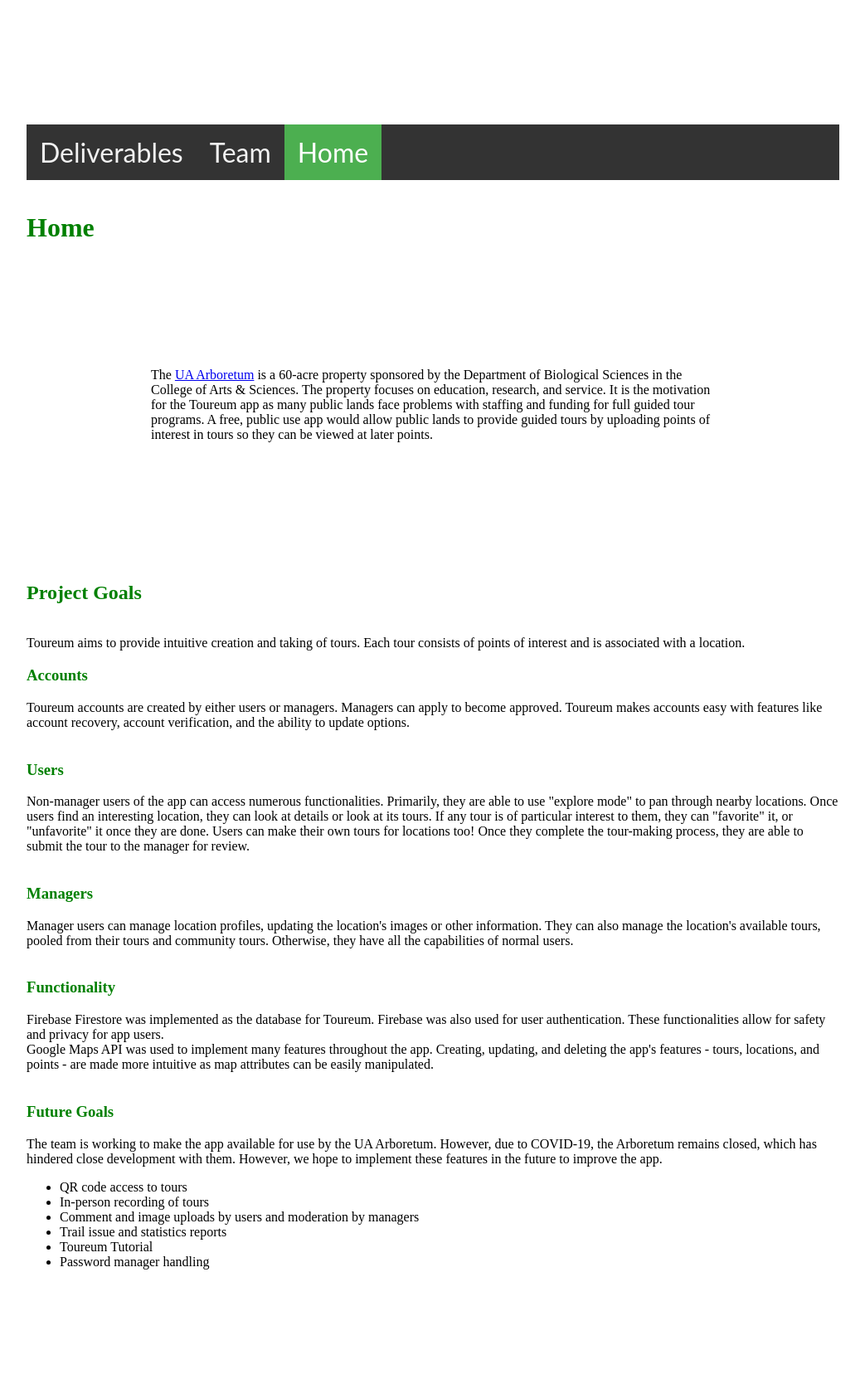
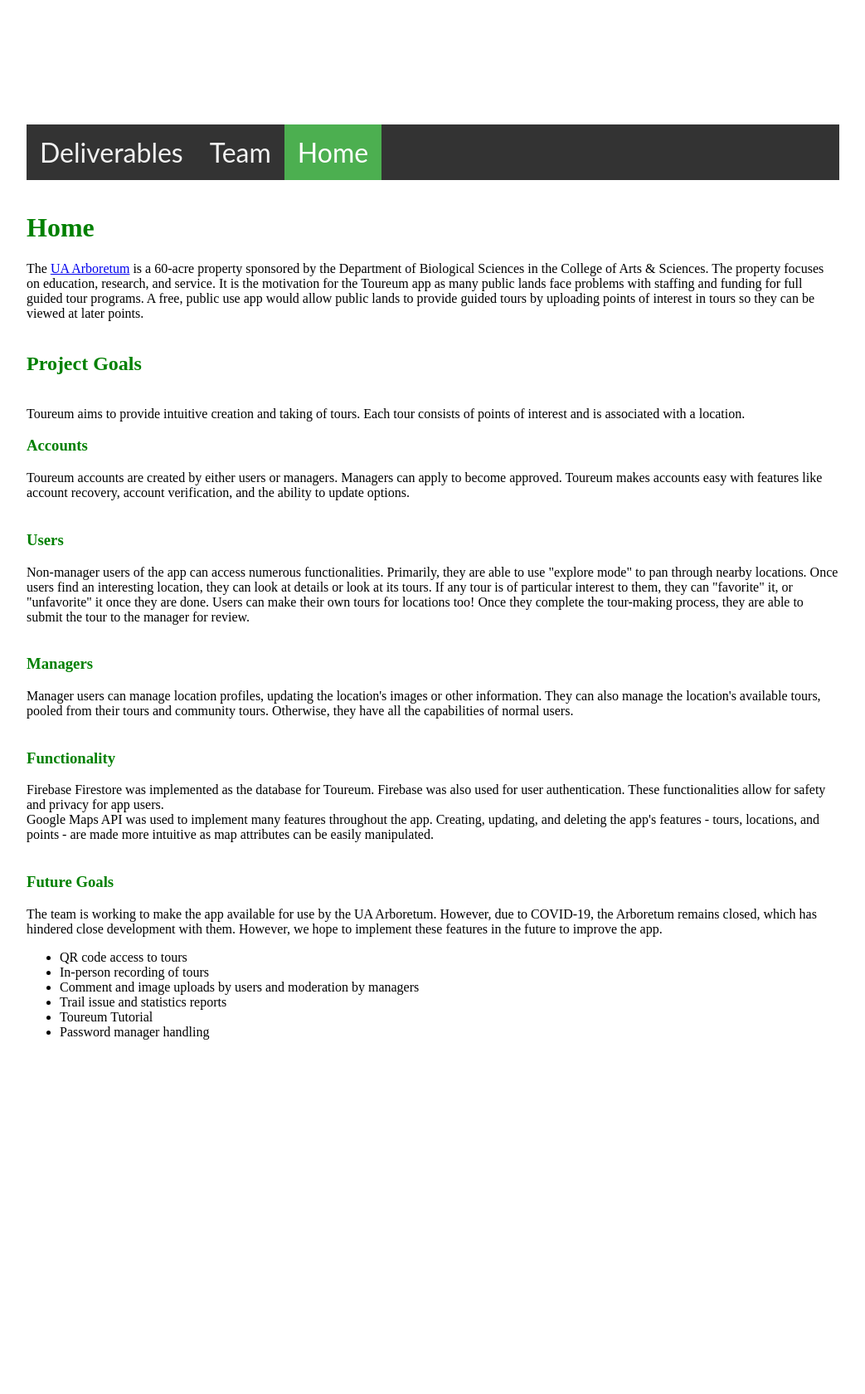
Before and after one commit to lmbrager/CS495Arboretum.github.io, a Jekyll site: the page built from index.html, in a window 1280 px wide. Shown: the whole page at 83% size, without its empty margins (118-1161 px from the left). Built offline with Jekyll 4.4.1, drawn with Linux system fonts in a browser that asks for light colours; after the commit the page ends 1403 px from its top, so only the background shows below that.

Commit message:
Update nav.html

```diff
--- a/_includes/nav.html
+++ b/_includes/nav.html
@@ -22,17 +22,9 @@ a.navbar-brand {
   background-color: #4CAF50;
   color: white;
 }
-body {
-  margin: 0px;
-  padding: 0px;
-}
-p {
-  margin: 150px;
-  padding: 0px;
-}
 </style>
 
-<div class="topnav" style="padding:0px;margin:-ox;font-family:'Lato',sans-serif">
+<div class="topnav" style="padding:0px;font-family:'Lato',sans-serif">
         {% for p in site.pages %}
         	<a {% if p.url == page.url %}class="active"{% endif %} href="{{ site.baseurl }}{{ p.url }}">{{ p.title }}</a>
         {% endfor %}
```
